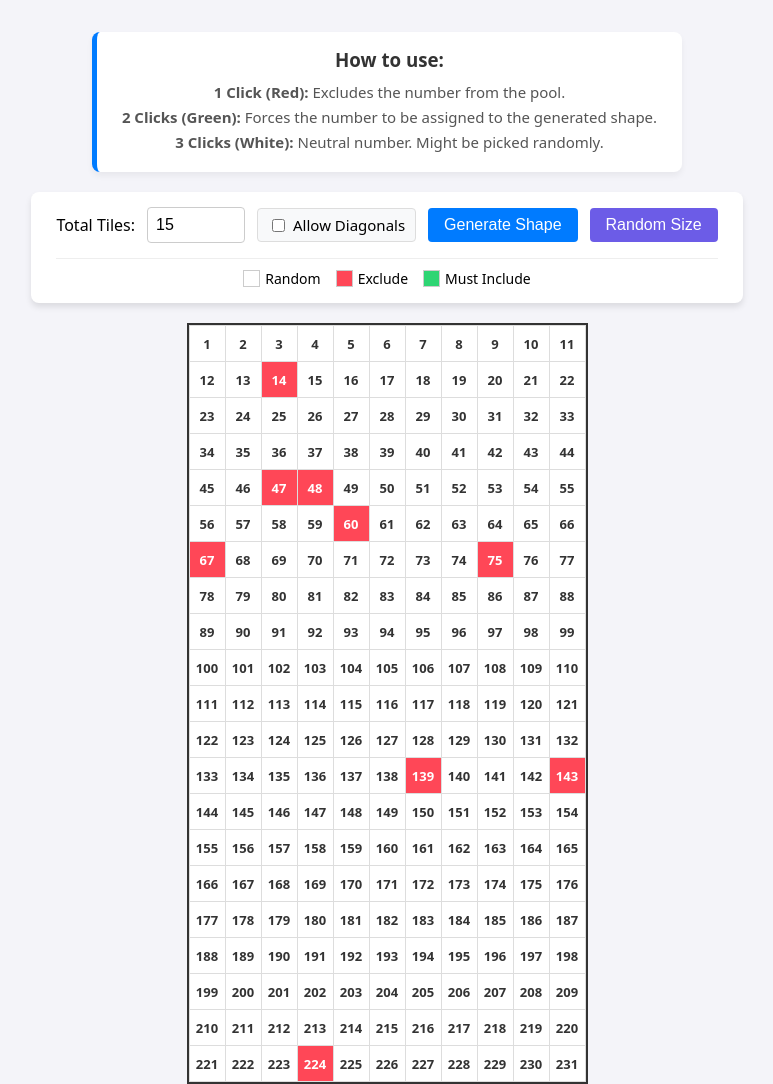
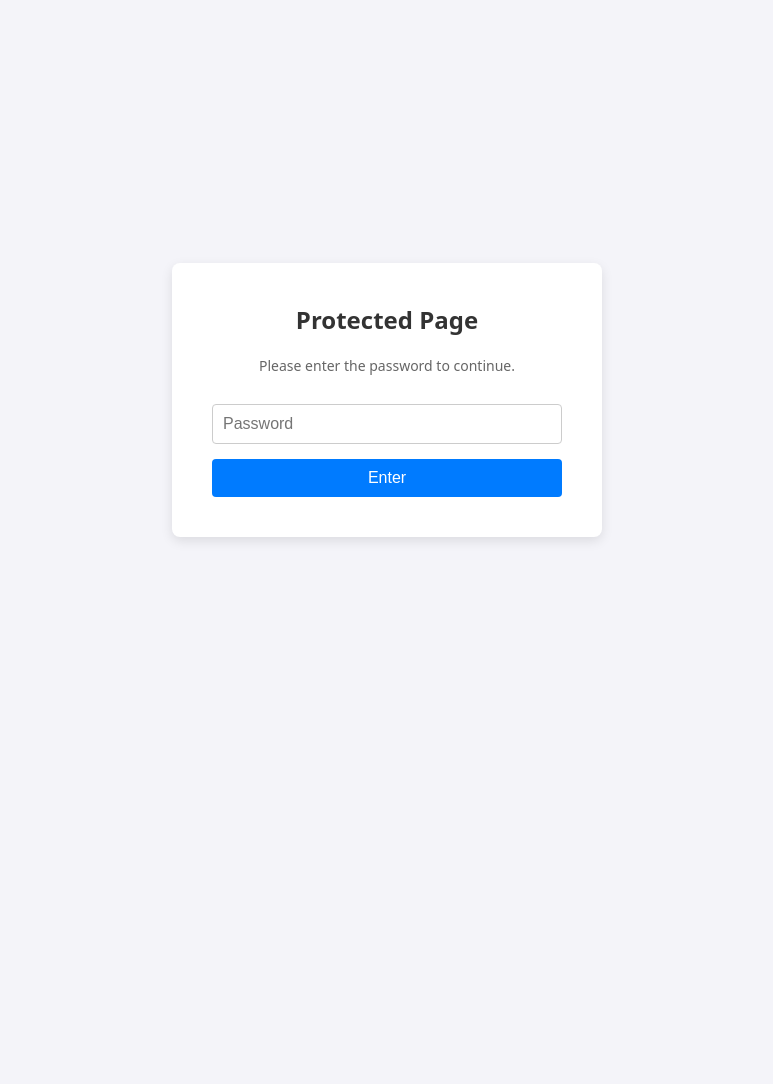
Before and after one commit to dav-z/dav.world, a plain HTML site: page antonia.html in a window 1280 px wide. Shown: the whole page, without its empty margins (253-1026 px from the left). After the commit the page ends 800 px from the top, so only its background shows below. Drawn offline with Linux system fonts and the light colour scheme.

Commit message:
Update and rename index.html to antonia.html

```diff
--- a/index.html
+++ b/antonia.html
@@ -24,6 +24,62 @@
             margin: 0;
         }
 
+        /* --- Login Screen Styles --- */
+        #login-screen {
+            position: fixed;
+            top: 0; left: 0; width: 100%; height: 100%;
+            background-color: var(--bg-color);
+            display: flex;
+            align-items: center;
+            justify-content: center;
+            z-index: 2000;
+        }
+
+        .login-box {
+            background: white;
+            padding: 40px;
+            border-radius: 8px;
+            box-shadow: 0 4px 12px rgba(0,0,0,0.1);
+            text-align: center;
+            max-width: 350px;
+            width: 100%;
+        }
+
+        .login-box h2 {
+            margin-top: 0;
+            color: #333;
+        }
+
+        .login-box input[type="password"] {
+            width: 100%;
+            padding: 10px;
+            margin: 15px 0;
+            font-size: 16px;
+            border: 1px solid #ccc;
+            border-radius: 4px;
+            box-sizing: border-box;
+        }
+
+        .login-box button {
+            width: 100%;
+            padding: 10px;
+            font-size: 16px;
+            background-color: #007bff;
+        }
+
+        .login-box button:hover {
+            background-color: #0056b3;
+        }
+
+        /* --- Main App Container --- */
+        #app-content {
+            display: none; /* Hidden until password is correct */
+            flex-direction: column;
+            align-items: center;
+            width: 100%;
+        }
+
+        /* --- Existing Styles --- */
         .instructions {
             background: #fff;
             padding: 15px 25px;
@@ -115,19 +171,12 @@
 
         button:hover { background-color: #0056b3; }
 
-        .random-btn {
-            background-color: #6c5ce7;
-        }
-
+        .random-btn { background-color: #6c5ce7; }
         .random-btn:hover { background-color: #5b4bc4; }
 
-        .download-btn {
-            background-color: #2ed573;
-            margin-top: 15px;
-        }
+        .download-btn { background-color: #2ed573; margin-top: 15px; }
         .download-btn:hover { background-color: #26b360; }
 
-        /* Main Palette Grid */
         #main-grid {
             display: grid;
             grid-template-columns: repeat(11, 35px);
@@ -159,7 +208,6 @@
         .cell.excluded { background-color: var(--excluded-cell); color: white; }
         .cell.required { background-color: var(--required-cell); color: white; }
 
-        /* Modal Styles */
         #modal {
             position: fixed;
             top: 0; left: 0; width: 100%; height: 100%;
@@ -195,16 +243,13 @@
             line-height: 1;
         }
 
-        /* Dynamic Popup Grid */
         #popup-grid {
             display: grid;
             gap: 2px;
             background: transparent;
         }
 
-        #popup-grid .cell {
-            cursor: default;
-        }
+        #popup-grid .cell { cursor: default; }
 
         #popup-grid .cell.in-shape {
             background-color: var(--shape-cell);
@@ -220,6 +265,16 @@
 </head>
 <body>
 
+    <div id="login-screen">
+        <div class="login-box">
+            <h2>Protected Page</h2>
+            <p style="color: #666; font-size: 14px;">Please enter the password to continue.</p>
+            <input type="password" id="passwordInput" placeholder="Password">
+            <button id="loginBtn">Enter</button>
+        </div>
+    </div>
+
+    <div id="app-content">
         <div class="instructions">
             <h3>How to use:</h3>
             <p><strong>1 Click (Red):</strong> Excludes the number from the pool.</p>
@@ -247,6 +302,7 @@
         </div>
 
         <div id="main-grid"></div>
+    </div>
 
     <div id="modal">
         <div class="modal-content">
@@ -259,6 +315,28 @@
     <script src="config.js"></script>
 
     <script>
+        // --- PASSWORD CONFIGURATION ---
+        const PAGE_PASSWORD = "dasparfum666"; // Change this to whatever you want!
+
+        // --- LOGIN LOGIC ---
+        function checkPassword() {
+            const input = document.getElementById('passwordInput').value;
+            if (input === PAGE_PASSWORD) {
+                document.getElementById('login-screen').style.display = 'none';
+                document.getElementById('app-content').style.display = 'flex';
+            } else {
+                alert("Incorrect password. Please try again.");
+                document.getElementById('passwordInput').value = ''; // Clear the input
+            }
+        }
+
+        document.getElementById('loginBtn').addEventListener('click', checkPassword);
+        document.getElementById('passwordInput').addEventListener('keypress', function(e) {
+            if (e.key === 'Enter') checkPassword();
+        });
+
+
+        // --- GENERATOR LOGIC ---
         const COLS = 11;
         const ROWS = 21;
         const TOTAL_CELLS = COLS * ROWS;
@@ -305,10 +383,9 @@
             const targetSize = parseInt(document.getElementById('numSquares').value, 10);
             const allowDiagonal = document.getElementById('allowDiagonal').checked;
 
-            // Define growth directions based on checkbox
             const directions = allowDiagonal
-                ? [[-1, 0], [1, 0], [0, -1], [0, 1], [-1, -1], [-1, 1], [1, -1], [1, 1]] // Orthogonal + Diagonal
-                : [[-1, 0], [1, 0], [0, -1], [0, 1]]; // Orthogonal only
+                ? [[-1, 0], [1, 0], [0, -1], [0, 1], [-1, -1], [-1, 1], [1, -1], [1, 1]]
+                : [[-1, 0], [1, 0], [0, -1], [0, 1]];
 
             let reqNumbers = [];
             let availableNumbers = [];
@@ -337,7 +414,6 @@
             let attempts = 0;
             const MAX_ATTEMPTS = 500;
 
-            // Generate shape with Bounding Box constraints
             while (!success && attempts < MAX_ATTEMPTS) {
                 attempts++;
                 shapeCoords = new Set(["0,0"]);
@@ -356,7 +432,6 @@
                             let neighborStr = `${nr},${nc}`;
 
                             if (!shapeCoords.has(neighborStr)) {
-                                // Check if adding this neighbor exceeds constraints
                                 let newMinR = Math.min(minR, nr);
                                 let newMaxR = Math.max(maxR, nr);
                                 let newMinC = Math.min(minC, nc);
@@ -374,14 +449,12 @@
 
                     if (validNeighbors.length === 0) {
                         trapped = true;
-                        break; // Break out of this attempt, the shape is boxed in
+                        break;
                     }
 
-                    // Pick random valid neighbor
                     let randomPick = validNeighbors[Math.floor(Math.random() * validNeighbors.length)];
                     shapeCoords.add(randomPick);
 
-                    // Update current bounding box
                     let [pr, pc] = randomPick.split(',').map(Number);
                     minR = Math.min(minR, pr);
                     maxR = Math.max(maxR, pr);
@@ -390,7 +463,7 @@
                 }
 
                 if (!trapped) {
-                    success = true; // Loop will exit
+                    success = true;
                 }
             }
 
@@ -465,14 +538,8 @@
                 if (tileStates[i] === 2) reqCount++;
             }
 
-            // Minimum is at least 1, or however many "Must Include" tiles are selected
             const minSize = Math.max(1, reqCount);
-
-            // Max is capped at 50, but cannot exceed the total available tiles left over
             let maxSize = Math.min(50, TOTAL_CELLS - excCount);
-
-            // Safety check: if the user explicitly required MORE than 50 tiles,
-            // raise the maximum so the randomizer doesn't break
             maxSize = Math.max(minSize, maxSize);
 
             if (minSize > (TOTAL_CELLS - excCount)) {
```
Lines whose indentation alone changed are shown as unchanged.
